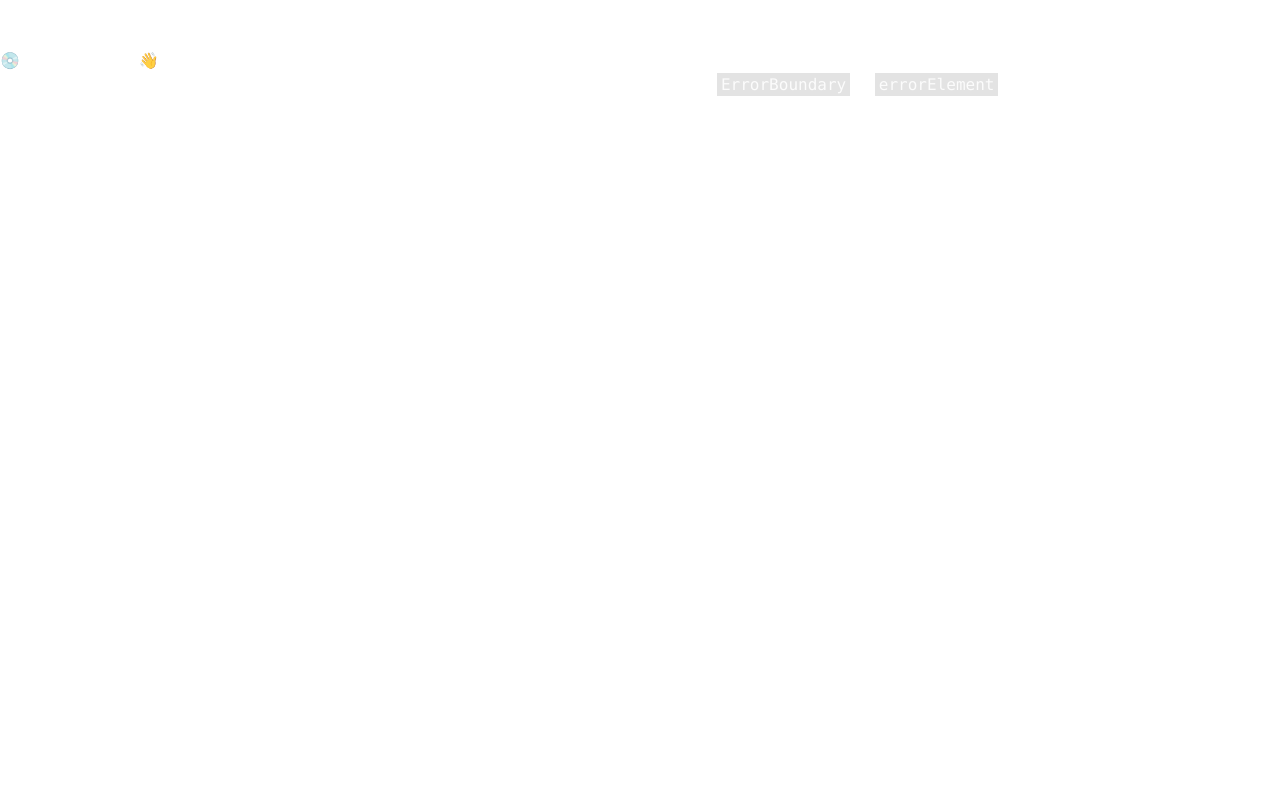
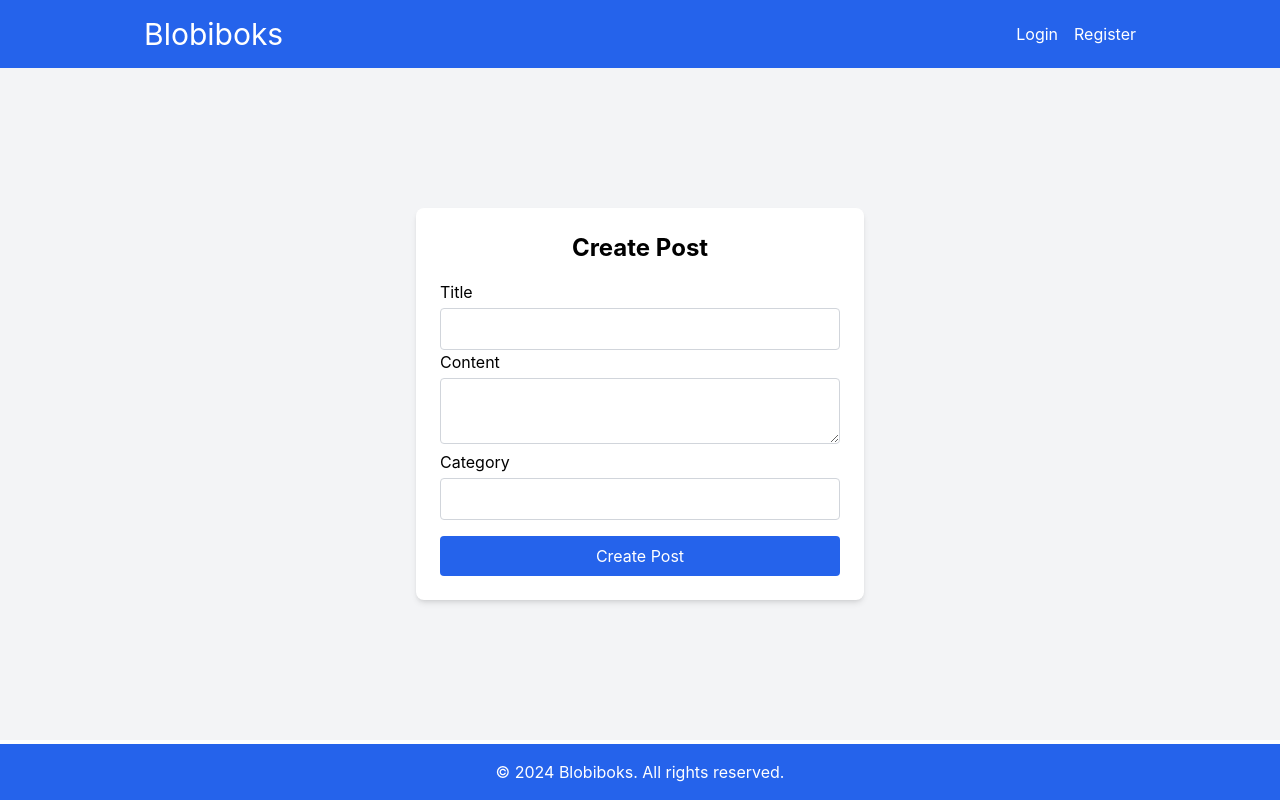
Before and after one commit to lukiiis/blog, a React (Vite) app in the folder frontend/: page /create-post in a window 1280 px wide. Before the commit this address had no page. Built offline with nearby package versions, Linux system fonts and the light colour scheme.

Commit message:
Adds post creating when user is logged in, checking if user is logged in, profile page

```diff
--- a/frontend/src/layout/Layout.tsx
+++ b/frontend/src/layout/Layout.tsx
@@ -11,6 +11,12 @@ const Layout: React.FC = () => {
         }
     }, [token, navigate]);
 
+    const handleLogout = () => {
+        localStorage.removeItem('token');
+        navigate('/login');
+        window.location.reload();
+    };
+
     return (
         <div className="min-h-screen flex flex-col">
             <header className="bg-blue-600 w-full py-4 shadow-md">
@@ -18,7 +24,11 @@ const Layout: React.FC = () => {
                     <Link to="/"><h1 className="text-white text-3xl">Blobiboks</h1></Link>
                     <nav className="flex space-x-4">
                         {token ? (
-                            <Link to="/profile" className="text-white">Profile</Link>
+                            <>
+                                <Link to="/profile" className="text-white">Profile</Link>
+                                <Link to="/create-post" className="text-white">Create Post</Link>
+                                <button onClick={handleLogout} className="text-white">Logout</button>
+                            </>
                         ) : (
                             <>
                                 <Link to="/login" className="text-white">Login</Link>
--- a/frontend/src/main.tsx
+++ b/frontend/src/main.tsx
@@ -4,7 +4,7 @@ import { createBrowserRouter, RouterProvider } from 'react-router-dom';
 import { QueryClient, QueryClientProvider } from '@tanstack/react-query';
 import './index.css';
 import Home from './pages/home/Home';
-import Post from './pages/post/Post';
+import CreatePost from './pages/create-post/CreatePost';
 import PostDetail from './pages/post-details/PostDetail';
 import Layout from './layout/Layout';
 import Login from './pages/login/Login';
@@ -23,8 +23,8 @@ const router = createBrowserRouter([
         element: <Home />,
       },
       {
-        path: "/post",
-        element: <Post />,
+        path: "/create-post",
+        element: <CreatePost />,
       },
       {
         path: "/post/:id",
--- /dev/null
+++ b/frontend/src/pages/create-post/CreatePost.tsx
@@ -0,0 +1,127 @@
+import React, { useState } from 'react';
+import { useForm } from 'react-hook-form';
+import { useMutation } from '@tanstack/react-query';
+import axiosInstance from '../../config/axiosConfig';
+import { AxiosError } from 'axios';
+import { useNavigate } from 'react-router-dom';
+
+interface CreatePostFormInputs {
+    title: string;
+    content: string;
+    category: string;
+}
+
+const createPost = async (data: CreatePostFormInputs) => {
+    const token = localStorage.getItem('token');
+    const authorId = localStorage.getItem('userId');
+
+    if (!token || !authorId) {
+        throw new Error('You must be logged in to create a post.');
+    }
+
+    const response = await axiosInstance.post('/posts', {
+        ...data,
+        authorId
+    }, {
+        headers: {
+            'Authorization': `Bearer ${token}`
+        }
+    });
+
+    return response.data;
+};
+
+const CreatePost: React.FC = () => {
+    const { register, handleSubmit, formState: { errors } } = useForm<CreatePostFormInputs>();
+    const [showErrorPopup, setShowErrorPopup] = useState(false);
+    const [showSuccessPopup, setShowSuccessPopup] = useState(false);
+    const [errorMessage, setErrorMessage] = useState('');
+    const [successMessage, setSuccessMessage] = useState('');
+    const navigate = useNavigate();
+
+    const mutation = useMutation({
+        mutationFn: createPost,
+        onSuccess: () => {
+            setSuccessMessage('Post created successfully!');
+            setShowSuccessPopup(true);
+            setTimeout(() => {
+                setShowSuccessPopup(false);
+                navigate('/');
+            }, 2000);
+        },
+        onError: (error: AxiosError<{ message: string }>) => {
+            setErrorMessage(error.response?.data?.message || error.message);
+            setShowErrorPopup(true);
+        },
+    });
+
+    const onSubmit = (data: CreatePostFormInputs) => {
+        mutation.mutate(data);
+    };
+
+    return (
+        <div className="bg-gray-100 flex flex-col items-center justify-center" style={{ height: 'calc(100vh - 64px - 64px)' }}>
+            <div className="bg-white p-6 rounded-lg shadow-md w-full max-w-md">
+                <h1 className="text-2xl font-bold mb-4 text-center text-black">Create Post</h1>
+                {showErrorPopup && (
+                    <div className="fixed inset-0 bg-black bg-opacity-50 flex items-center justify-center">
+                        <div className="bg-white p-6 rounded-lg shadow-md w-full max-w-md text-center">
+                            <h3 className="text-xl font-bold mb-4 text-black">Error</h3>
+                            <p className="text-gray-800 mb-4">{errorMessage}</p>
+                            <button className="bg-red-600 text-white py-2 px-4 rounded" onClick={() => setShowErrorPopup(false)}>Close</button>
+                        </div>
+                    </div>
+                )}
+                {showSuccessPopup && (
+                    <div className="fixed inset-0 bg-black bg-opacity-50 flex items-center justify-center">
+                        <div className="bg-white p-6 rounded-lg shadow-md w-full max-w-md text-center">
+                            <h3 className="text-xl font-bold mb-4 text-black">Success</h3>
+                            <p className="text-gray-800 mb-4">{successMessage}</p>
+                            <button className="bg-blue-600 text-white py-2 px-4 rounded" onClick={() => setShowSuccessPopup(false)}>Close</button>
+                        </div>
+                    </div>
+                )}
+                <form onSubmit={handleSubmit(onSubmit)}>
+                    <div>
+                        <label htmlFor="title" className="text-black">Title</label>
+                        <input
+                            type="text"
+                            id="title"
+                            {...register('title', { required: 'Title is required' })}
+                            className="w-full p-2 border border-gray-300 rounded mt-1 text-black"
+                        />
+                        {errors.title && <p className="text-red-500 text-sm mt-1">{errors.title.message}</p>}
+                    </div>
+                    <div>
+                        <label htmlFor="content" className="text-black">Content</label>
+                        <textarea
+                            id="content"
+                            {...register('content', { required: 'Content is required' })}
+                            className="w-full p-2 border border-gray-300 rounded mt-1 text-black"
+                        />
+                        {errors.content && <p className="text-red-500 text-sm mt-1">{errors.content.message}</p>}
+                    </div>
+                    <div>
+                        <label htmlFor="category" className="text-black">Category</label>
+                        <input
+                            type="text"
+                            id="category"
+                            {...register('category', { required: 'Category is required' })}
+                            className="w-full p-2 border border-gray-300 rounded mt-1 text-black"
+                        />
+                        {errors.category && <p className="text-red-500 text-sm mt-1">{errors.category.message}</p>}
+                    </div>
+                    <button
+                        type="submit"
+                        className="w-full bg-blue-600 text-white p-2 rounded mt-4"
+                        disabled={mutation.isPending}
+                    >
+                        {mutation.isPending ? 'Creating...' : 'Create Post'}
+                    </button>
+                </form>
+            </div>
+        </div>
+    );
+};
+
+export default CreatePost;
--- a/frontend/src/pages/home/Home.tsx
+++ b/frontend/src/pages/home/Home.tsx
@@ -26,7 +26,7 @@ const Home: React.FC = () => {
                         <h3 className="text-xl font-semibold text-black">
                             <Link to={`/post/${post.id}`}>{post.title}</Link>
                         </h3>
-                        <p className="text-gray-700">{post.content}</p>
+                        <p className="text-gray-700 break-words">{post.content}</p>
                     </article>
                 ))}
             </div>
--- a/frontend/src/pages/post-details/PostDetail.tsx
+++ b/frontend/src/pages/post-details/PostDetail.tsx
@@ -45,7 +45,7 @@ const PostDetail: React.FC = () => {
     return (
         <div className="bg-white p-6 rounded-lg shadow-md w-full mx-auto max-w-2xl">
             <h2 className="text-2xl font-bold mb-4 text-center text-black">{post?.title}</h2>
-            <p className="text-gray-800 mb-4">{post?.content}</p>
+            <p className="text-gray-800 mb-4 break-words">{post?.content}</p>
             <p className="text-gray-800"><strong>Author ID:</strong> {post?.authorId}</p>
             <p className="text-gray-800"><strong>Category:</strong> {post?.category}</p>
             <p className="text-gray-800"><strong>Created At:</strong> {post?.createdAt.toLocaleString()}</p>
--- a/frontend/src/pages/post/Post.tsx
+++ /dev/null
@@ -1,12 +0,0 @@
-import React from 'react';
-
-const Post: React.FC = () => {
-    return (
-        <div>
-            <h1>Post</h1>
-            <p>This is a basic Post component.</p>
-        </div>
-    );
-};
-
-export default Post;
--- a/frontend/src/pages/profile/Profile.tsx
+++ b/frontend/src/pages/profile/Profile.tsx
@@ -1,17 +1,21 @@
 import React, { useEffect, useState } from 'react';
 import { fetchUserById, User } from '../../services/userService';
+import { fetchPostsByAuthorId, Post } from '../../services/postService';
+import { Link } from 'react-router-dom';
 
 const Profile: React.FC = () => {
     const [user, setUser] = useState<User | null>(null);
+    const [posts, setPosts] = useState<Post[]>([]);
     const [loading, setLoading] = useState(true);
     const [error, setError] = useState<string | null>(null);
 
     useEffect(() => {
         const userId = localStorage.getItem('userId');
         if (userId) {
-            fetchUserById(userId)
-                .then((data) => {
-                    setUser(data);
+            Promise.all([fetchUserById(userId), fetchPostsByAuthorId(userId)])
+                .then(([userData, userPosts]) => {
+                    setUser(userData);
+                    setPosts(userPosts);
                     setLoading(false);
                 })
                 .catch((err) => {
@@ -33,14 +37,14 @@ const Profile: React.FC = () => {
     }
 
     return (
-        <div className="bg-white p-6 rounded-lg shadow-md w-full max-w-2xl mx-auto">
+        <div className="bg-white p-6 rounded-lg shadow-md w-full max-w-2xl mx-auto my-7">
             <h2 className="text-2xl font-bold mb-4 text-center text-black">Profile</h2>
             {user && (
                 <>
                     <p className="text-gray-800"><strong>Username:</strong> {user.username}</p>
                     <p className="text-gray-800"><strong>Email:</strong> {user.email}</p>
                     {user.bio && <p className="text-gray-800"><strong>Bio:</strong> {user.bio}</p>}
-                    {user.profilePicture && (
+                    {user.profilePicture !== null && (
                         <div className="mt-4">
                             <img src={user.profilePicture} alt="Profile" className="rounded-full w-32 h-32 mx-auto" />
                         </div>
@@ -49,6 +53,19 @@ const Profile: React.FC = () => {
                     <p className="text-gray-800"><strong>Updated At:</strong> {new Date(user.updatedAt).toLocaleString()}</p>
                 </>
             )}
+            <h3 className="text-xl font-bold mt-6 mb-4 text-black">Your Posts</h3>
+            {posts.length > 0 ? (
+                posts.map((post) => (
+                    <article key={post.id} className="p-4 bg-gray-50 rounded-lg shadow-sm mb-4">
+                        <h3 className="text-xl font-semibold text-black">
+                            <Link to={`/post/${post.id}`}>{post.title}</Link>
+                        </h3>
+                        <p className="text-gray-700 break-words">{post.content}</p>
+                    </article>
+                ))
+            ) : (
+                <p className="text-gray-800">No posts available</p>
+            )}
         </div>
     );
 };
--- a/frontend/src/services/postService.tsx
+++ b/frontend/src/services/postService.tsx
@@ -14,3 +14,8 @@ export const fetchPosts = async (): Promise<Post[]> => {
     const response = await axiosInstance.get('/posts');
     return response.data;
 };
+
+export const fetchPostsByAuthorId = async (authorId: string): Promise<Post[]> => {
+    const response = await axiosInstance.get(`/posts/author-id/${authorId}`);
+    return response.data;
+};
```
